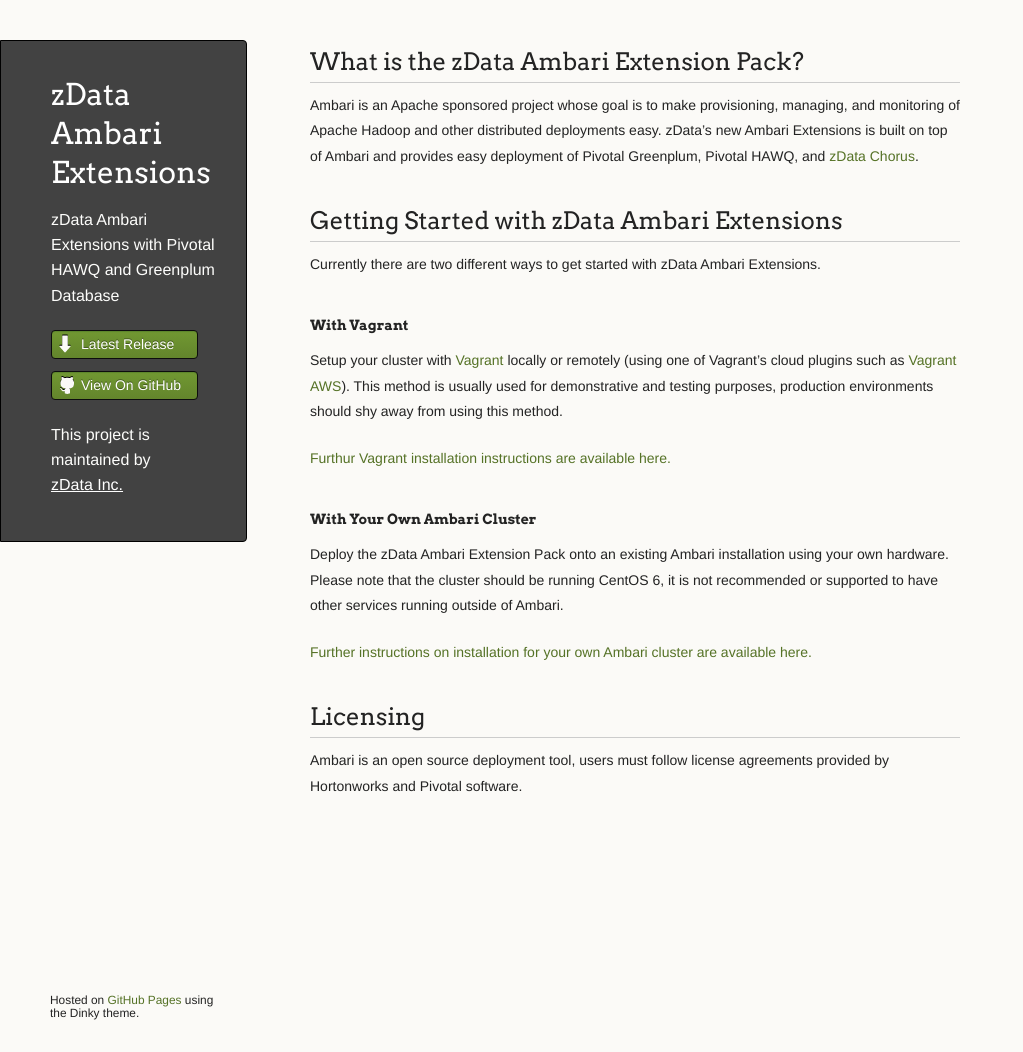
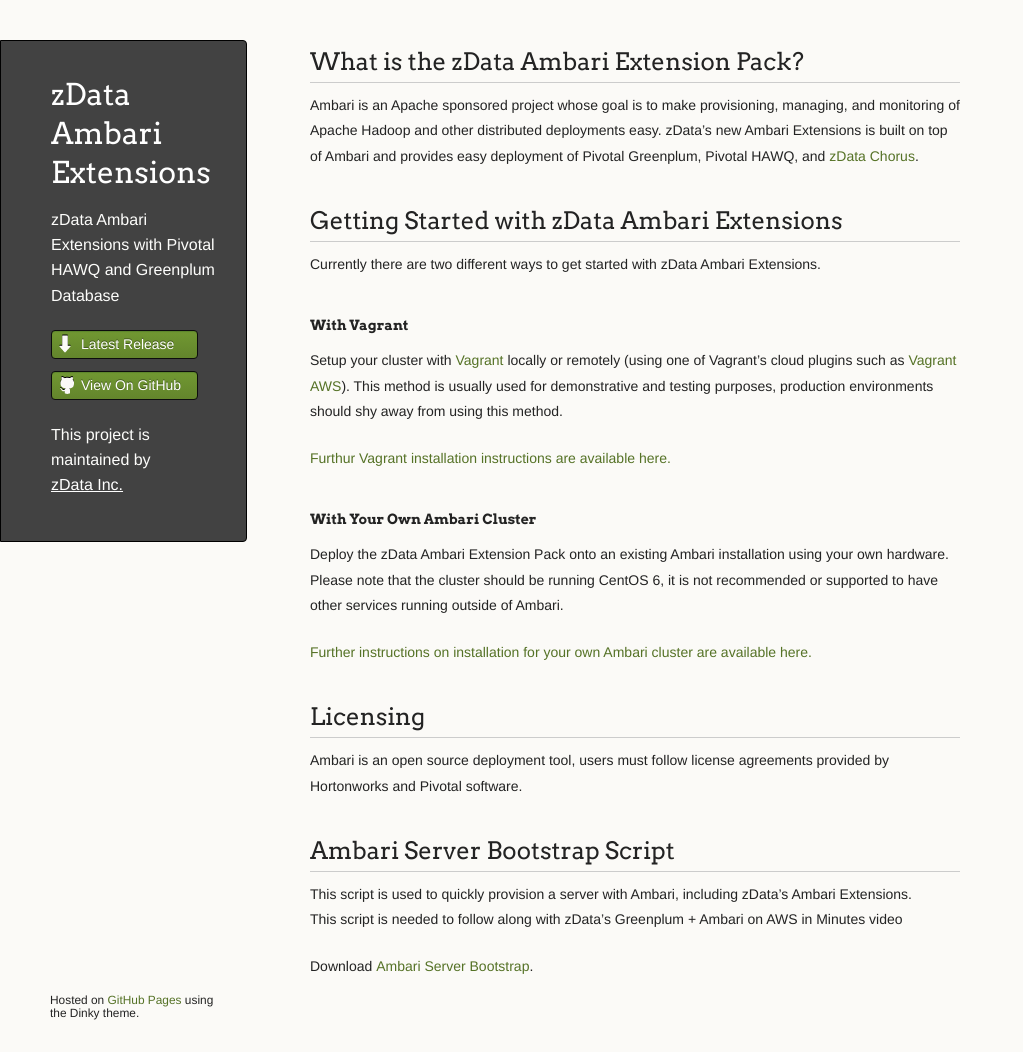
Before and after one commit to zdata-inc/ambari-extensions, a Jekyll site: the page built from index.md, in a window 1280 px wide and 1052 px high. Shown: the whole window, without its empty margins (0-1023 px from the left). Built offline with Jekyll 4.4.1, drawn with Linux system fonts in a browser that asks for light colours; Markdown is read by kramdown in place of the engine named in the settings.

Commit message:
Add links for Ambari server bootstrap script.

```diff
--- a/index.md
+++ b/index.md
@@ -26,3 +26,10 @@
 Licensing
 ---------
 Ambari is an open source deployment tool, users must follow license agreements provided by Hortonworks and Pivotal software.
+
+Ambari Server Bootstrap Script
+------------------------------
+This script is used to quickly provision a server with Ambari, including zData's Ambari Extensions.
+This script is needed to follow along with zData's Greenplum + Ambari on AWS in Minutes video
+
+Download [Ambari Server Bootstrap](https://s3-us-west-2.amazonaws.com/zdata-ambari/artifacts/provisioning/aws/ambari-server-bootstrap.sh).
```
Also changed, not shown: download.md (+2 -1 lines).
